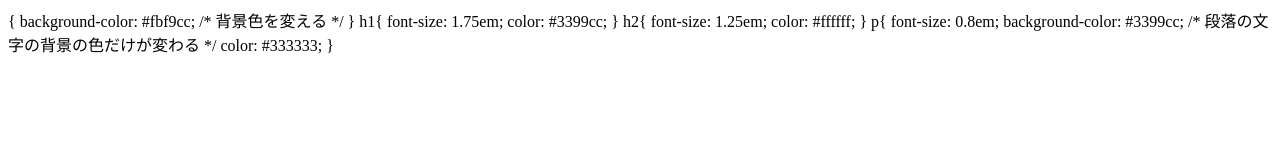
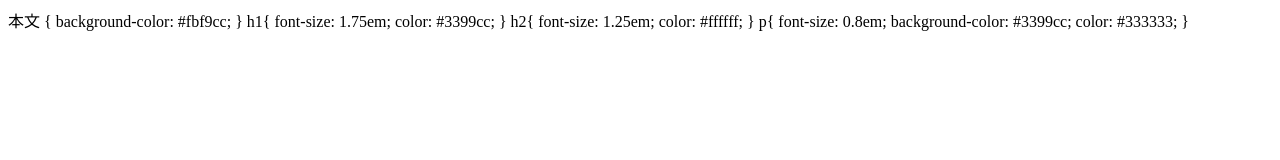
Before and after one commit to yukito1027/2016web1-4, a plain HTML site: page index.html in a window 1280 px wide. Drawn offline with Linux system fonts and the light colour scheme.

Commit message:
Update index.html

```diff
--- a/index.html
+++ b/index.html
@@ -2,8 +2,10 @@
 <head>
 <title>タイトル</title>
 </head>
-<body>{
-    background-color: #fbf9cc; /* 背景色を変える */
+<body>
+本文
+{
+    background-color: #fbf9cc;
 }
 h1{
     font-size: 1.75em;
@@ -15,7 +17,7 @@ h2{
 }
 p{
     font-size: 0.8em;
-    background-color: #3399cc; /* 段落の文字の背景の色だけが変わる */
+    background-color: #3399cc;
     color: #333333;
 }
 
```
